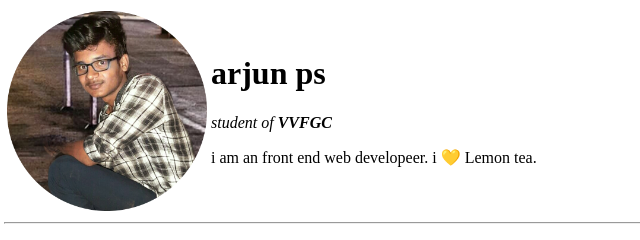
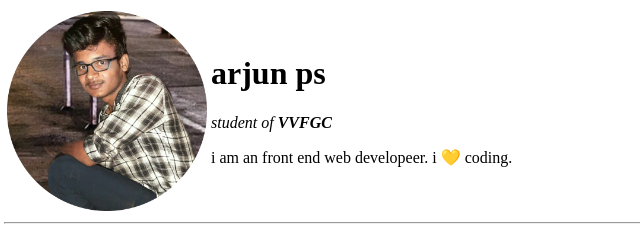
Before and after one commit to 2002-arju/cv, a plain HTML site: page index.html in a window 1280 px wide. Shown: the top 240 px of the page, 4-644 px from the left. Drawn offline with Linux system fonts and the light colour scheme.

Commit message:
Update index.html

```diff
--- a/index.html
+++ b/index.html
@@ -12,7 +12,7 @@
             <td>
                 <h1> arjun ps</h1>
                 <p><em>student of <strong>VVFGC</strong></em></p>
-                <p>i am an front end web developeer. i 💛 Lemon tea.</p>
+                <p>i am an front end web developeer. i 💛 coding.</p>
             </td>
         </tr>
     </table>
```
